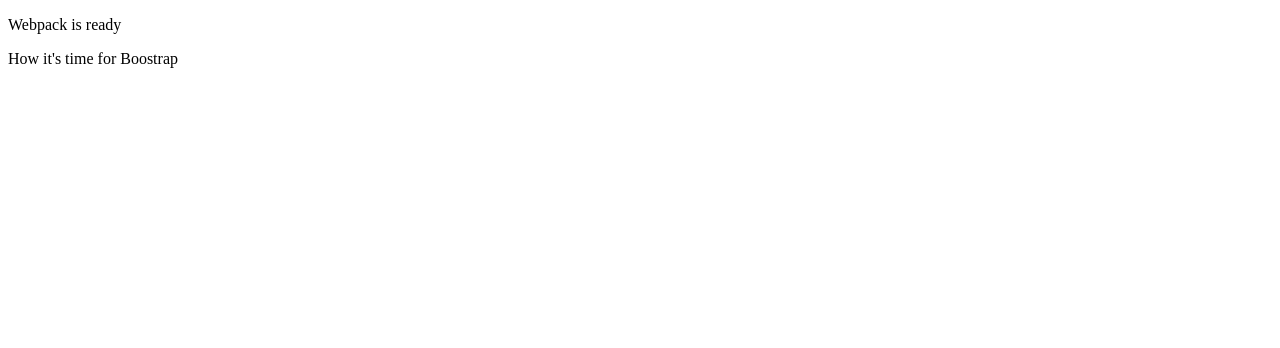
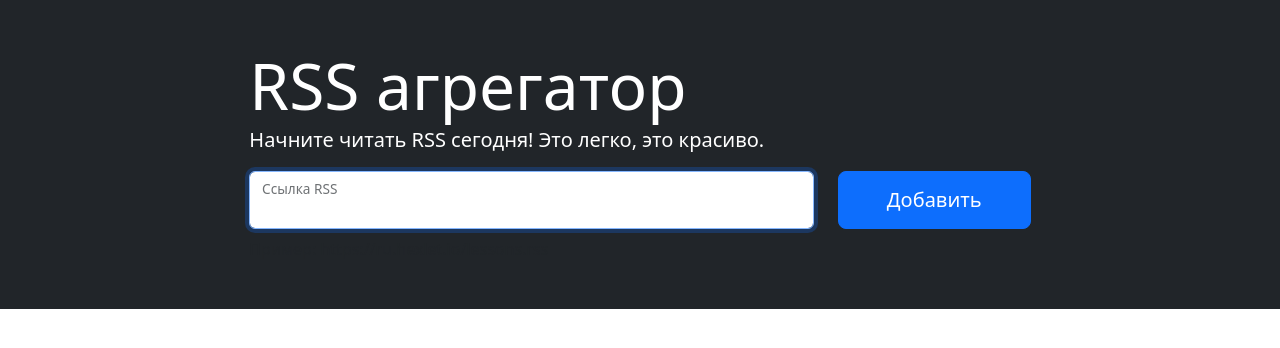
Before and after one commit to ArtemKaPetrakov/frontend-project-11, a website built with webpack: page index.html in a window 1280 px wide. Built offline with nearby package versions, Linux system fonts and the light colour scheme.

Commit message:
add bootstrap

```diff
--- a/index.html
+++ b/index.html
@@ -1,12 +1,33 @@
-<!DOCTYPE html>
+<!doctype html>
 <html lang="en">
-<head>
-  <meta charset="UTF-8">
-  <meta name="viewport" content="width=device-width, initial-scale=1.0">
-  <title>Document</title>
-</head>
-<body>
-  <p>Webpack is ready</p>
-  <p>How it's time for Boostrap</p>
-</body>
+  <head>
+    <meta charset="utf-8">
+    <meta name="viewport" content="width=device-width, initial-scale=1">
+    <title>RSS агрегатор</title>
+  </head>
+  <body>
+    <section class="container-fluid bg-dark p-5">
+      <div class="row">
+          <div class="col-md-10 col-lg-8 mx-auto text-white">
+              <h1 class="display-3 mb-0">RSS агрегатор</h1>
+              <p class="lead">Начните читать RSS сегодня! Это легко, это красиво.</p>
+              <form action="" class="rss-form text-body">
+                  <div class="row">
+                      <div class="col">
+                          <div class="form-floating">
+                              <input id="url-input" autofocus required name="url" aria-label="url" class="form-control w-100" placeholder="ссылка RSS" autocomplete="off">
+                              <label for="url-input">Ссылка RSS</label>
+                          </div>
+                      </div>
+                      <div class="col-auto">
+                          <button type="submit" aria-label="add" class="h-100 btn btn-lg btn-primary px-sm-5">Добавить</button>
+                      </div>
+                  </div>
+              </form>
+              <p class="mt-2 mb-0 text-muted">Пример: https://ru.hexlet.io/lessons.rss</p>
+              <p class="feedback m-0 position-absolute small text-danger"></p>
+          </div>
+      </div>
+  </section>
+  </body>
 </html>
--- /dev/null
+++ b/src/bootstrap/bootstrap.js
@@ -0,0 +1,3 @@
+import 'bootstrap';
+// import 'bootstrap/dist/css/bootstrap.min.css';
+// import 'bootstrap/dist/js/bootstrap.js';
--- /dev/null
+++ b/src/bootstrap/bootstrap.scss
@@ -0,0 +1,52 @@
+ @import "~bootstrap/scss/mixins/banner";
+@include bsBanner("");
+
+
+// scss-docs-start import-s~ck
+// Configuration
+ @import "~bootstrap/scss/functions";
+ @import "~bootstrap/scss/variables";
+ @import "~bootstrap/scss/variables-dark";
+ @import "~bootstrap/scss/maps";
+ @import "~bootstrap/scss/mixins";
+ @import "~bootstrap/scss/utilities";
+
+// Layout & components
+ @import "~bootstrap/scss/root";
+ @import "~bootstrap/scss/reboot";
+ @import "~bootstrap/scss/type";
+ @import "~bootstrap/scss/images";
+ @import "~bootstrap/scss/containers";
+ @import "~bootstrap/scss/grid";
+ @import "~bootstrap/scss/tables";
+ @import "~bootstrap/scss/forms";
+ @import "~bootstrap/scss/buttons";
+ @import "~bootstrap/scss/transitions";
+ @import "~bootstrap/scss/dropdown";
+ @import "~bootstrap/scss/button-group";
+ @import "~bootstrap/scss/nav";
+ @import "~bootstrap/scss/navbar";
+ @import "~bootstrap/scss/card";
+ @import "~bootstrap/scss/accordion";
+ @import "~bootstrap/scss/breadcrumb";
+ @import "~bootstrap/scss/pagination";
+ @import "~bootstrap/scss/badge";
+ @import "~bootstrap/scss/alert";
+ @import "~bootstrap/scss/progress";
+ @import "~bootstrap/scss/list-group";
+ @import "~bootstrap/scss/close";
+ @import "~bootstrap/scss/toasts";
+ @import "~bootstrap/scss/modal";
+ @import "~bootstrap/scss/tooltip";
+ @import "~bootstrap/scss/popover";
+ @import "~bootstrap/scss/carousel";
+ @import "~bootstrap/scss/spinners";
+ @import "~bootstrap/scss/offcanvas";
+ @import "~bootstrap/scss/placeholders";
+
+// Helpers
+ @import "~bootstrap/scss/helpers";
+
+// Utilities
+ @import "~bootstrap/scss/utilities/api";
+// scss-docs-end import-~~ckt
--- a/src/index.js
+++ b/src/index.js
@@ -1 +1,6 @@
+import './styles.scss';
+
+// import 'bootstrap/dist/css/bootstrap.min.css';
+// import 'bootstrap/dist/js/bootstrap.js';
+
 console.log('Hello World!');
--- /dev/null
+++ b/src/styles.scss
@@ -0,0 +1,3 @@
+@import "bootstrap/bootstrap";
+// подключает все импорты из node/boostrap/scss/bootstrap
+// не можем контролировать модули которые нам нужны и делаем отдельную папку куда вносим все зависимости и оставляем только те что нам нужно
--- a/webpack.config.js
+++ b/webpack.config.js
@@ -1,5 +1,7 @@
 const path = require('path');
 const HtmlWebpackPlugin = require('html-webpack-plugin');
+const MiniCssExtractPlugin = require('mini-css-extract-plugin');
+const { CleanWebpackPlugin } = require('clean-webpack-plugin');
 
 module.exports = {
   entry: './src/index.js',
@@ -7,11 +9,23 @@
   module: {
     // лоадеры (какие преобразования нужно сделать, перед генерацией бандла)
     rules: [
-      { test: /\.css$/, use: [ 'style-loader', 'css-loader' ] },
-      // Первая — тип обрабатываемых файлов (.css в нашем случае). Вторая — лоадер, используемый для обработки данного типа файлов (css-loader в нашем случае)
-      // Мы хотим не только импортировать такие файлы, но и поместить их в тег <style>, чтобы они применялись к элементам DOM. Для этого нужен style-loader.
-      { test: /\.(js)$/, use: 'babel-loader' },
-      // Лоадеры могут использоваться не только для импорта файлов, но и для их преобразования. Самым популярным является преобразование JavaScript следующего поколения в современный JavaScript с помощью Babel. Для этого используется babel-loader.
+      {
+        test: /\.(scss)$/,
+        // проверка файла на css
+        use: [
+          MiniCssExtractPlugin.loader,
+          'css-loader',
+          'sass-loader',
+        ]
+      },
+         {
+          test: /\.(js)$/, use: 'babel-loader'
+        },
+
+      // // Вторая — лоадер, используемый для обработки данного типа файлов (css-loader в нашем случае)
+      // // Мы хотим не только импортировать такие файлы, но и поместить их в тег <style>, чтобы они применялись к элементам DOM. Для этого нужен style-loader.
+      // { test: /\.(js)$/, use: 'babel-loader' },
+      // // Лоадеры могут использоваться не только для импорта файлов, но и для их преобразования. Самым популярным является преобразование JavaScript следующего поколения в современный JavaScript с помощью Babel. Для этого используется babel-loader.
     ]
   },
   output: {
@@ -22,8 +36,17 @@
   plugins: [
     new HtmlWebpackPlugin({
       template: 'index.html',
-    })
+    }),
     // Основной задачей вебпака является генерация бандла, на который можно сослаться в index.html.
+    new MiniCssExtractPlugin({
+      filename: 'style.css',
+    }),
+     // создавать файл со стилями
+    new CleanWebpackPlugin({
+      cleanAfterEveryBuildPatterns: [
+        './dist/**',
+    ],
+    }),
   ],
   mode: process.env.NODE_ENV === 'production' ? 'production' : 'development',
   //mode в значение production - минифицирует код пере деплоем и создаст оптимизированный бандл, development делает полню развертку файл
```
Also changed, not shown: package.json (+10 -0 lines), dist/bundle.js (deleted), dist/index.html (deleted), 1 other file.
